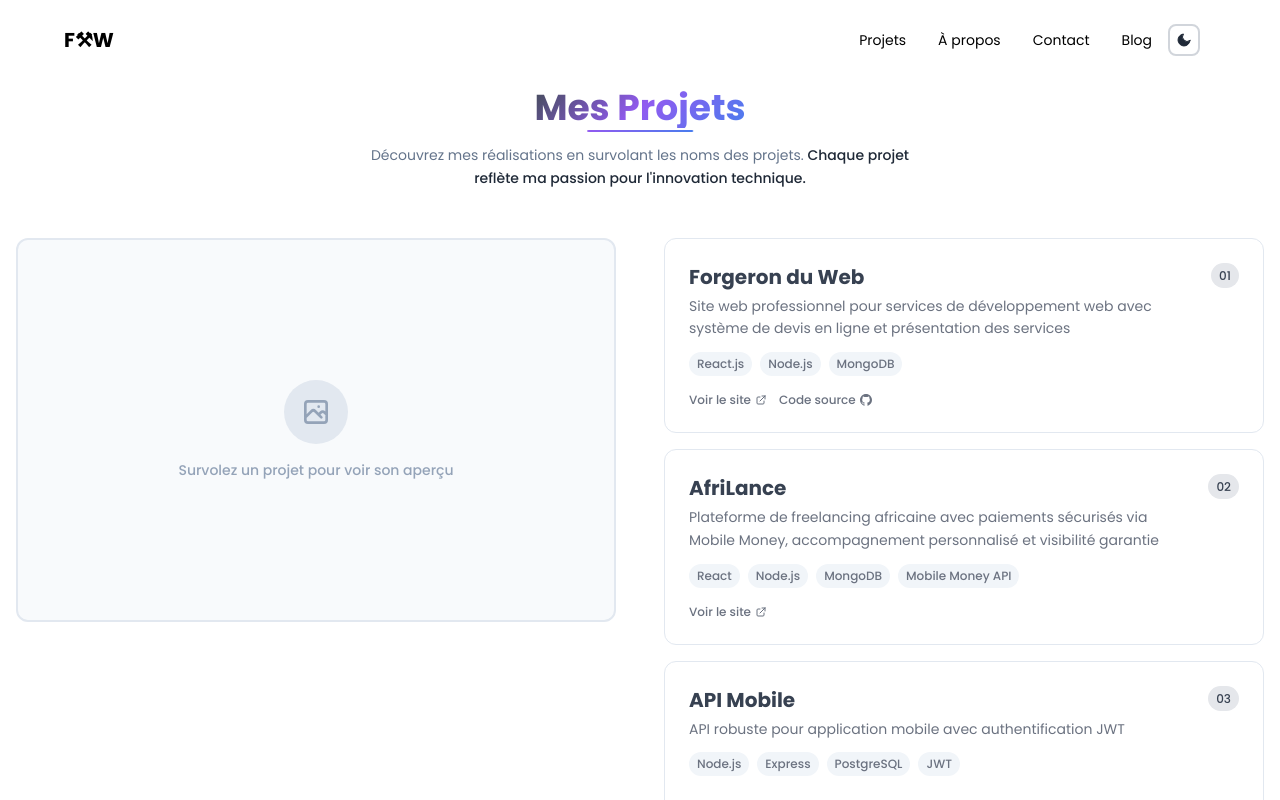
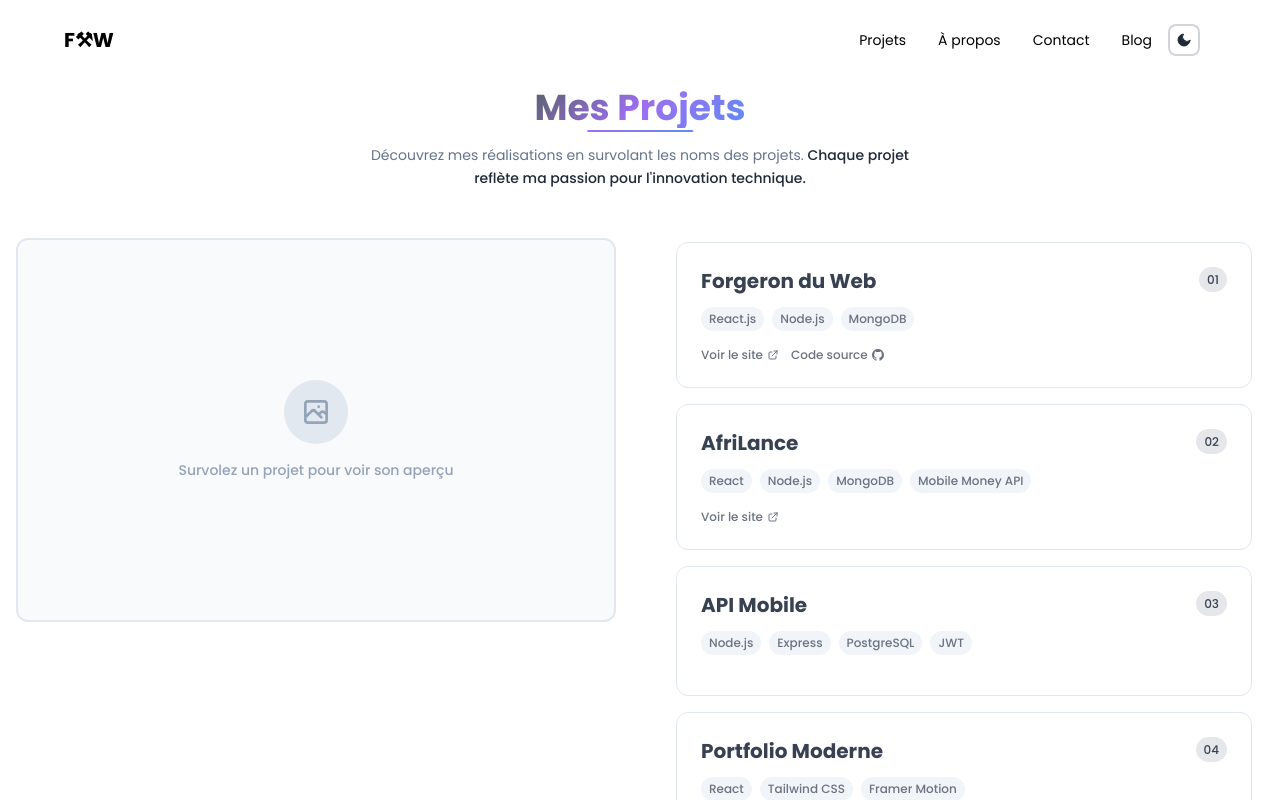
Before and after one commit to forgeronduweb/forgeronduweb, a React (Vite) app in the folder client/: page /projets in a window 1280 px wide. Shown: the top 800 px of the page. Built offline with nearby package versions, Linux system fonts and the light colour scheme.

Commit message:
Add files via upload

```diff
--- a/client/src/index.css
+++ b/client/src/index.css
@@ -4,3 +4,12 @@
 * {
     font-family: 'Poppins', sans-serif;
 }
+
+/* Masquer la barre de scroll */
+.scrollbar-hide {
+    -ms-overflow-style: none;  /* Internet Explorer 10+ */
+    scrollbar-width: none;  /* Firefox */
+}
+.scrollbar-hide::-webkit-scrollbar {
+    display: none;  /* Safari et Chrome */
+}
--- a/client/src/pages/Projets.jsx
+++ b/client/src/pages/Projets.jsx
@@ -101,11 +101,11 @@ const Projets = () => {
 
       {/* Main Content */}
       <div className="max-w-7xl mx-auto px-4">
-        <div className="flex flex-col lg:flex-row gap-8 lg:gap-12">
+        <div className="flex flex-col lg:flex-row gap-8 lg:gap-12 lg:h-[calc(100vh-12rem)]">
 
           {/* Zone d'affichage des images - Gauche (masquée sur mobile) */}
           <div className="hidden lg:block lg:w-1/2">
-            <div className="sticky top-8">
+            <div className="h-full">
               <div
                 className="relative w-full h-96 rounded-xl overflow-hidden border-2 transition-all duration-500"
                 style={{
@@ -183,8 +183,8 @@ const Projets = () => {
           </div>
 
           {/* Liste des projets - Droite (pleine largeur sur mobile) */}
-          <div className="w-full lg:w-1/2">
-            <div className="space-y-4">
+          <div className="w-full lg:w-1/2 lg:overflow-y-auto lg:h-full scrollbar-hide">
+            <div className="space-y-4 px-3 py-1">
               {projects.map((project, index) => (
                 <div
                   key={project.id}
@@ -207,7 +207,7 @@ const Projets = () => {
                     <div className="flex items-start justify-between mb-3">
                       <div className="flex-1">
                         <h3
-                          className="text-lg md:text-xl font-bold mb-1 transition-colors duration-300"
+                          className="text-lg md:text-xl font-bold transition-colors duration-300"
                           style={{
                             color: hoveredProject?.id === project.id
                               ? (isDark ? '#ffffff' : '#1f2937')
@@ -216,16 +216,6 @@ const Projets = () => {
                         >
                           {project.title}
                         </h3>
-                        <p
-                          className="text-sm leading-relaxed"
-                          style={{
-                            color: hoveredProject?.id === project.id
-                              ? (isDark ? '#d1d5db' : '#4b5563')
-                              : (isDark ? '#9ca3af' : '#6b7280')
-                          }}
-                        >
-                          {project.description}
-                        </p>
                       </div>
                       <div className="ml-4 text-right">
                         <span
```
